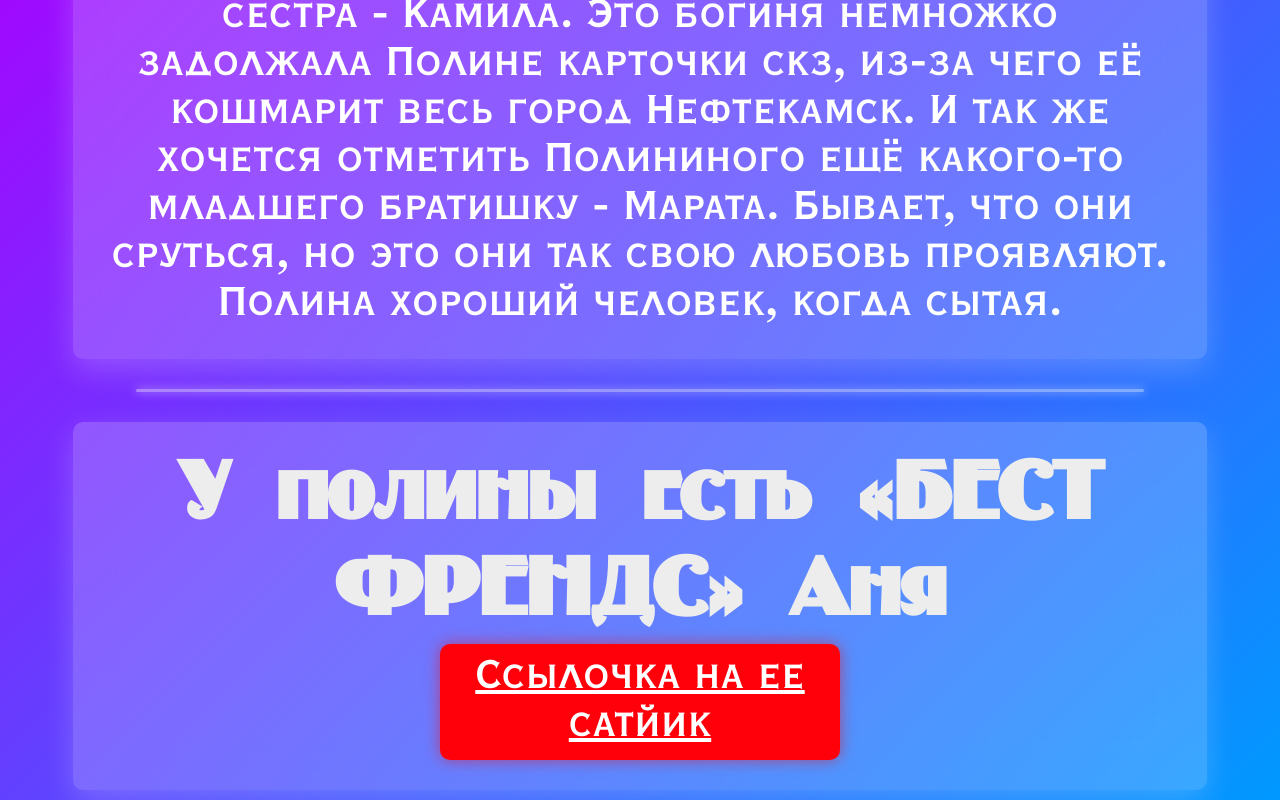
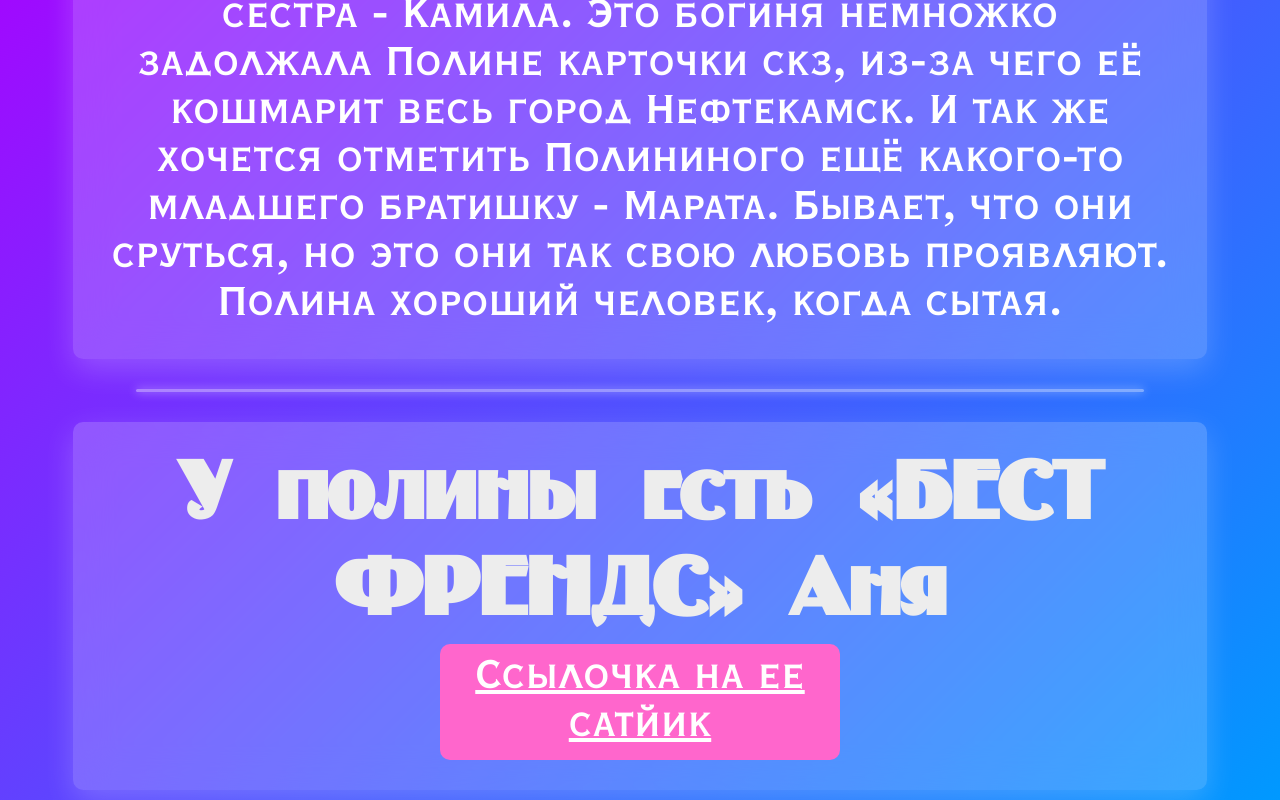
Before and after one commit to romashka9058/polina, a plain HTML site: page index.html in a window 1280 px wide. Shown: the part 2343-3143 px from the top of the page. Drawn offline with Linux system fonts and the light colour scheme.

Commit message:
Update index.html

```diff
--- a/index.html
+++ b/index.html
@@ -59,10 +59,9 @@ a {
   display: flex;
   align-items: center;
   justify-content: center;
-  background: #FF000B;
+  background: #ff66cc;
   border-radius: 10px;
   padding: 10px;
-  box-shadow: 0 0 15px rgba(255, 0, 0, 0.5);
   width: 80%;
   max-width: 400px;
   margin: auto;
@@ -130,7 +129,7 @@ p {
 
 @media (max-width: 768px) {
 
- p, а {
+ p {
     font-size: 1.1rem;
   }
   h1 {
```
